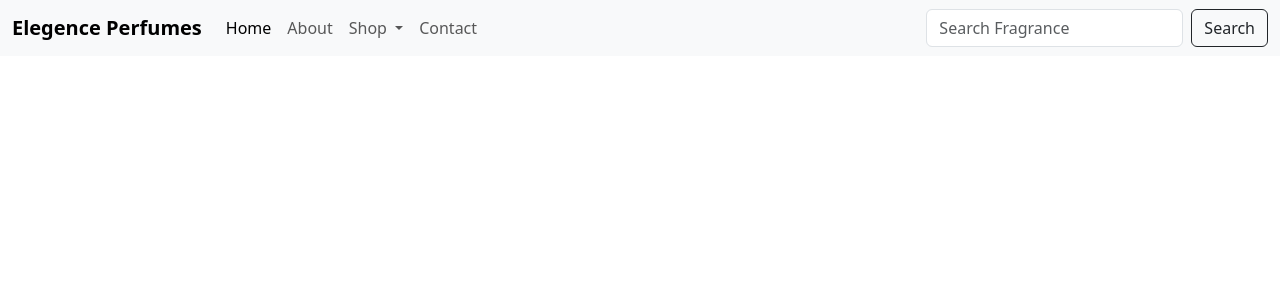
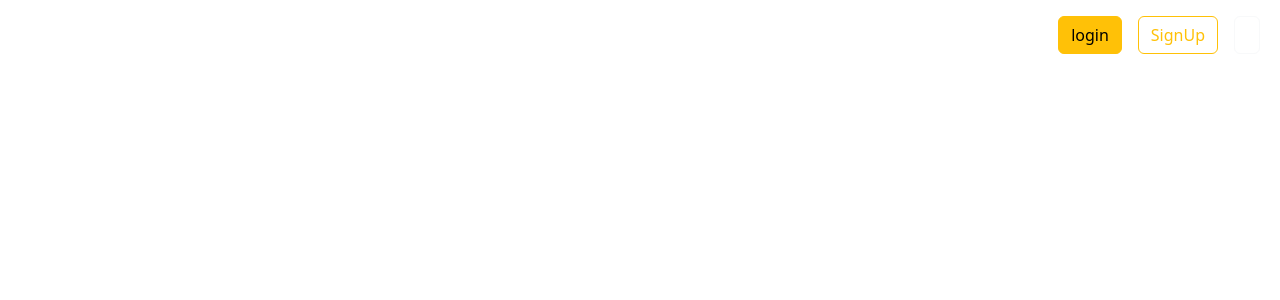
Before and after one commit to AyeshaSangani/Static-Ecommerce-Layout-with-Angular, an Angular app: page /about in a window 1280 px wide. Shown: the top 300 px of the page. Built offline with nearby package versions, Linux system fonts and the light colour scheme.

Commit message:
Update navbar

```diff
--- a/src/app/components/navbar/navbar.html
+++ b/src/app/components/navbar/navbar.html
@@ -1,45 +1,56 @@
-<nav class="navbar navbar-expand-lg bg-body-tertiary">
+<nav class="navbar navbar-expand-lg navbar-dark custom-navbar">
   <div class="container-fluid">
-    <a class="navbar-brand" href="#"><b>Elegence Perfumes</b></a>
-    <button class="navbar-toggler" type="button" data-bs-toggle="collapse" data-bs-target="#navbarSupportedContent" aria-controls="navbarSupportedContent" aria-expanded="false" aria-label="Toggle navigation">
+    <a class="navbar-brand" routerLink="" ><b>Premium Watches Co.</b></a>
+
+    <button class="navbar-toggler" type="button" data-bs-toggle="collapse" data-bs-target="#navbarSupportedContent"
+      aria-controls="navbarSupportedContent" aria-expanded="false" aria-label="Toggle navigation">
       <span class="navbar-toggler-icon"></span>
     </button>
 
     <div class="collapse navbar-collapse" id="navbarSupportedContent">
-      <ul class="navbar-nav me-auto mb-2 mb-lg-0">
+      <ul class="navbar-nav mx-auto mb-2 mb-lg-0">
 
         <li class="nav-item">
-          <a class="nav-link active" aria-current="page" routerLink="">Home</a>
+          <a class="nav-link" aria-current="page" routerLink="">Home</a>
         </li>
 
         <li class="nav-item">
-          <a class="nav-link" routerLink="about-us">About</a>
+          <a class="nav-link" routerLink="about-us">About Us</a>
         </li>
 
         <li class="nav-item dropdown">
-          <a class="nav-link dropdown-toggle" href="#" role="button" data-bs-toggle="dropdown" aria-expanded="false">
+          <a class="nav-link dropdown-toggle" routerLink="" id="navbarDropdown" role="button" data-bs-toggle="dropdown"
+            aria-expanded="false">
             Shop
           </a>
-          <ul class="dropdown-menu">
-            <li><a class="dropdown-item" href="#">Men's </a></li>
-            <li><a class="dropdown-item" href="#">Women's </a></li>
-            <li><a class="dropdown-item" href="#">Luxery </a></li>
-            <li><a class="dropdown-item" href="#">Unisex</a></li>
-            <li><a class="dropdown-item" href="#">Gift Sets</a></li>
+          <ul class="dropdown-menu" aria-labelledby="navbarDropdown">
+            <li><a class="dropdown-item" routerLink="">Men</a></li>
+            <li><a class="dropdown-item" href="#">Women</a></li>
+            <li><a class="dropdown-item" href="#">Luxury Watches</a></li>
           </ul>
         </li>
 
         <li class="nav-item">
-          <a class="nav-link" routerLink="contact-us">Contact</a>
+          <a class="nav-link" aria-current="page" routerLink="contact-us">Contact</a>
         </li>
-
       </ul>
 
-      <form class="d-flex" role="search">
-        <input class="form-control me-2" type="search" placeholder="Search Fragrance" aria-label="Search"/>
-        <button class="btn btn-outline-dark" type="submit">Search</button>
+      <form class="d-flex">
+
+        <!-- <input class="form-control me-2" type="search" placeholder="Enter Email" aria-label="Search"> -->
+
+        <button class="btn btn-warning m-2">login</button>
+
+        <button class="btn btn-outline-warning m-2">SignUp</button>
+
+        <a class="btn btn-outline-light m-2"><i class="fs-5 fa-solid fa-cart-shopping"></i></a>
+<!--
+        <a class="btn m-2"><i class="fs-5 fa-regular fa-heart"></i></a> -->
+
       </form>
 
     </div>
+
   </div>
+
 </nav>
```
